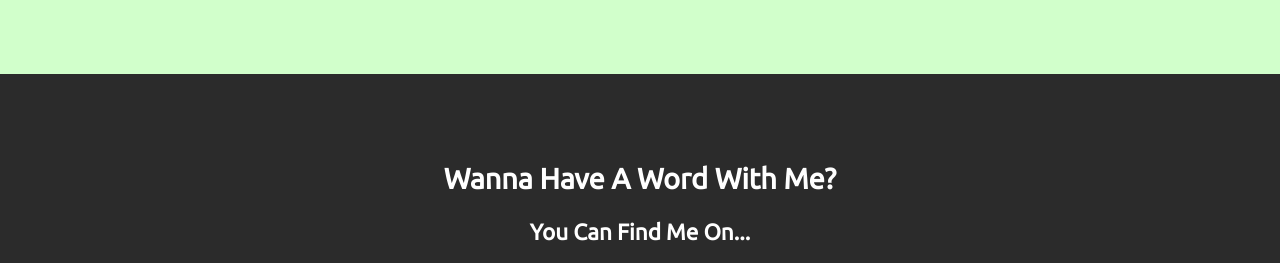
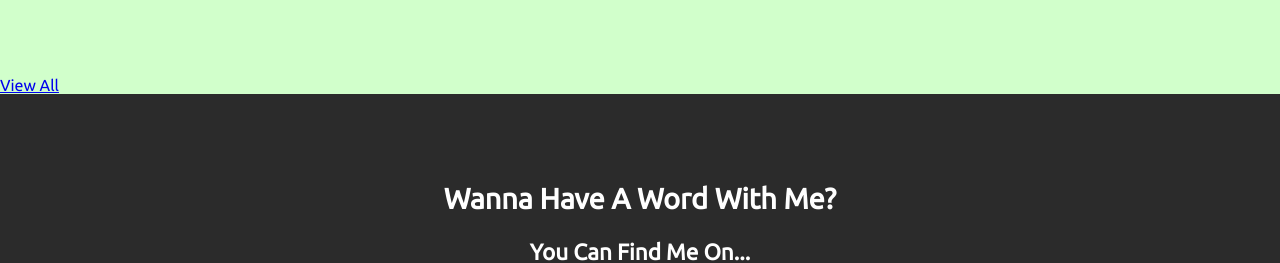
Before and after one commit to isurojit/portfolio-basic, a plain HTML site: page index.html in a window 1280 px wide. Shown: the part 2068-2331 px from the top of the page. Drawn offline with nearby package versions, Linux system fonts and the light colour scheme.

Commit message:
Update index.html

```diff
--- a/index.html
+++ b/index.html
@@ -60,7 +60,9 @@
             </div>
         </div>
     </section>
-
+    <div class="view">
+        <a class="hvr-float" href="https://codepen.io/isurojit" target="_blank">View All</a>
+    </div>
     <section id="social">
         <h1>Wanna Have A Word With Me?</h1>
         <h3>You Can Find Me On...</h3>
```
